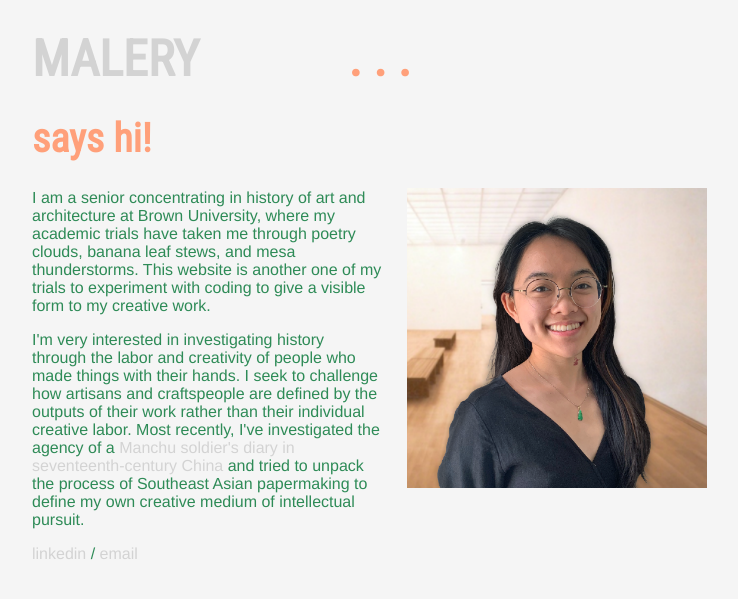
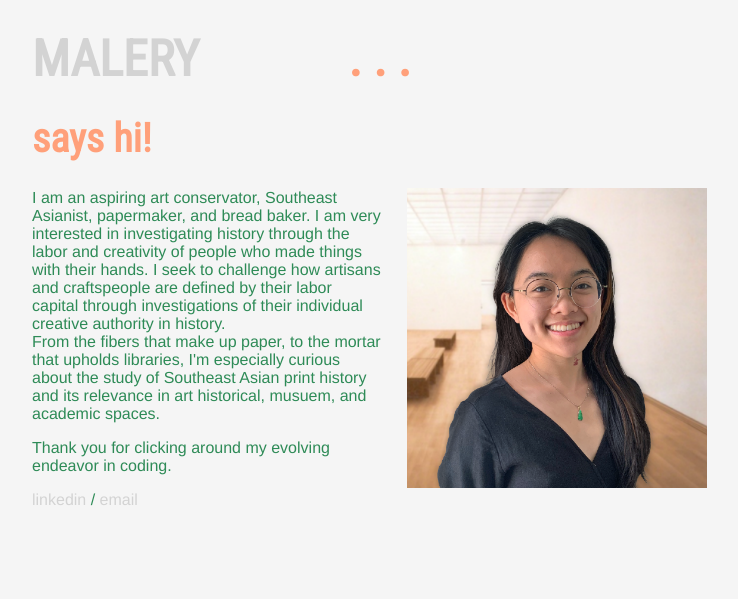
Before and after one commit to maleryy/maleryy.github.io, a PHP site: page /about.html in a window 1280 px wide. Shown: the top 599 px of the page, without its empty margins (28-766 px from the left). Run offline with PHP 8.4, Linux system fonts and the light colour scheme.

Commit message:
cc license footer, huizi, about updates

```diff
--- a/about.html
+++ b/about.html
@@ -23,19 +23,20 @@
 
             <div class="mytext">
         <h1> says hi! </h1>
-        <p> I am a senior concentrating in history of art and architecture at Brown University,
-            where my academic trials have taken me through poetry clouds, banana leaf stews,
-            and mesa thunderstorms. This website is another one of my trials to experiment with
-            coding to give a visible form to my creative work. </p>
-        <p> I'm very interested in investigating history through the labor and creativity
-            of people who made things with their hands. I seek to challenge how
-             artisans and craftspeople are defined by the outputs of their work
-            rather than their individual creative labor. Most recently, I've investigated the agency
-            of a <a href="https://www.google.com/books/edition/The_Diary_of_a_Manchu_Soldier_in_Sevente/8piRAgAAQBAJ?hl=en">
-            Manchu soldier's diary in seventeenth-century China</a> and tried to unpack the process of
-            Southeast Asian papermaking to define my own creative medium of intellectual pursuit.</p>
+
+        <p> I am an aspiring art conservator, Southeast Asianist, papermaker, and bread baker.
+
+            I am very interested in investigating history through the labor and creativity
+            of people who made things with their hands. I seek to challenge how artisans
+            and craftspeople are defined by their labor capital
+            through investigations of their individual creative authority in history. <br> From the
+            fibers that make up paper, to the mortar that upholds libraries, I'm especially curious
+            about the study of Southeast Asian print history and its relevance in art historical,
+            musuem, and academic spaces.
+           </p>
+        <p> Thank you for clicking around my evolving endeavor in coding. </p>
         <p><a href="https://www.linkedin.com/in/malery/">linkedin</a> /
-        <a href="mailto:malery_nguyen@brown.edu">email</a><p>
+        <a href="mailto:malery_nguyen@alumni.brown.edu">email</a><p>
             </p>
             </div>
             <div class="image">
```
Also changed, not shown: huizi.html (added, +79 -0 lines), index.css (+10 -0 lines), index.html (+8 -0 lines), images/huizi/deatil.jpeg (added), images/huizi/printing.jpeg (added), images/huizi/texture.jpeg (added), images/index/huizi-trans.png (added), 7 other files.
